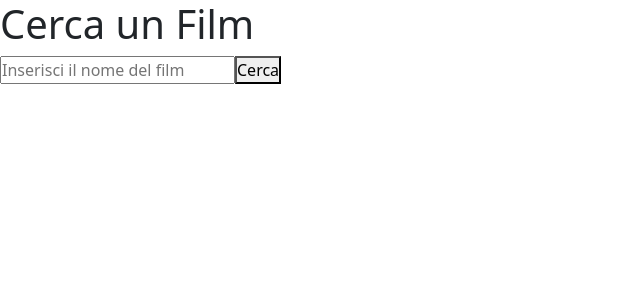
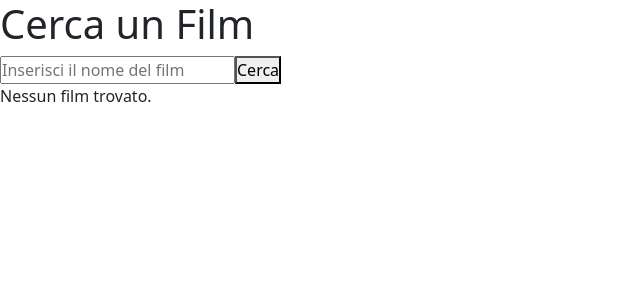
Before and after one commit to theguffs/vite-boolflix, a Vue app: page / in a window 1280 px wide. Shown: the top 300 px of the page, without its empty margins (0-640 px from the left). Built offline with nearby package versions, Linux system fonts and the light colour scheme; the HTML template or start-up script is replaced by a standard one.

Commit message:
controllo se non c'è nessun film

```diff
--- a/src/App.vue
+++ b/src/App.vue
@@ -46,7 +46,13 @@ export default {
       </ul>
     </div>
 
+    <!-- in caso non ci sia nessun film -->
+    <div v-else>
+      <p>Nessun film trovato.</p>
+    </div>
+
   </div>
+
 </template>
 
 <style scoped>
```
